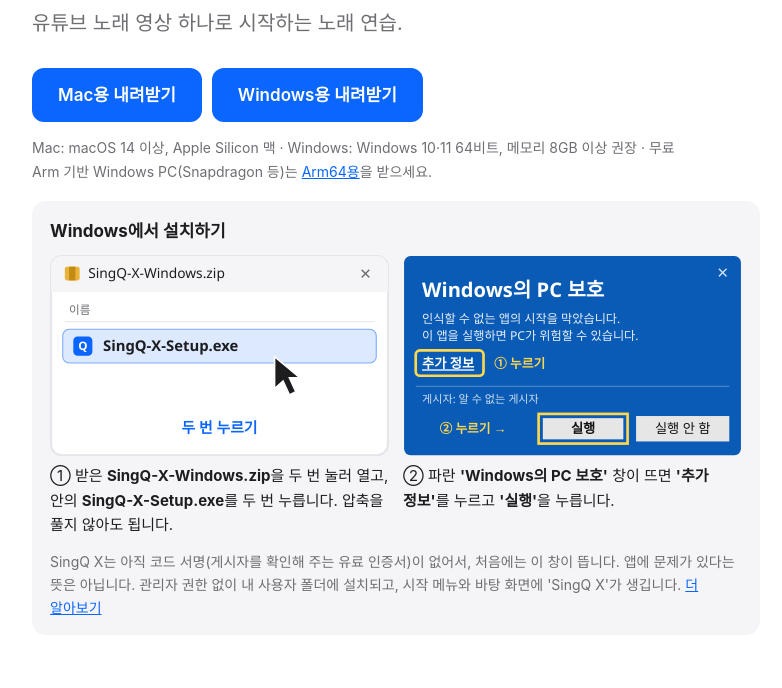
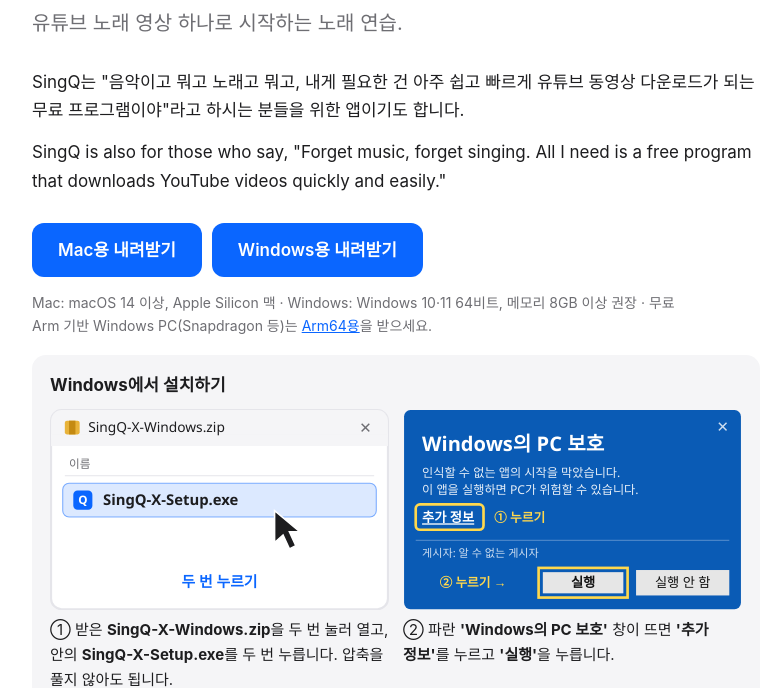
Before and after one commit to SingQ365/singq365.github.io, a plain HTML site: page index.html in a window 1280 px wide. Shown: the part 109-797 px from the top of the page, without its empty margins (244-1026 px from the left). Drawn offline with Linux system fonts and the light colour scheme.

Commit message:
홈: 유튜브 받기만 원하는 분들을 위한 앱이기도 하다는 문장(한국어·영어)
Co-Authored-By: Claude Opus 5.5 <noreply@anthropic.com>
Claude-Session: https://claude.ai/code/session_01PzqqMuccWCuyZEt3N2qx5u

```diff
--- a/index.html
+++ b/index.html
@@ -40,6 +40,8 @@ footer{border-top:1px solid var(--line);margin-top:56px;padding-top:20px;font-si
 <main>
 <h1>SingQ X</h1>
 <p class="lead">유튜브 노래 영상 하나로 시작하는 노래 연습.</p>
+<p>SingQ는 "음악이고 뭐고 노래고 뭐고, 내게 필요한 건 아주 쉽고 빠르게 유튜브 동영상 다운로드가 되는 무료 프로그램이야"라고 하시는 분들을 위한 앱이기도 합니다.</p>
+<p lang="en" style="margin-bottom:28px">SingQ is also for those who say, "Forget music, forget singing. All I need is a free program that downloads YouTube videos quickly and easily."</p>
 <p class="dl"><a class="btn" href="https://github.com/SingQ365/singq365.github.io/releases/latest/download/SingQ-X.dmg">Mac용 내려받기</a><a class="btn" href="https://github.com/SingQ365/singq365.github.io/releases/latest/download/SingQ-X-Windows.zip">Windows용 내려받기</a></p>
 <p class="small">Mac: macOS 14 이상, Apple Silicon 맥 · Windows: Windows 10·11 64비트, 메모리 8GB 이상 권장 · 무료<br>Arm 기반 Windows PC(Snapdragon 등)는 <a href="https://github.com/SingQ365/singq365.github.io/releases/latest/download/SingQ-X-Windows-arm64.zip">Arm64용</a>을 받으세요.</p>
 
```
